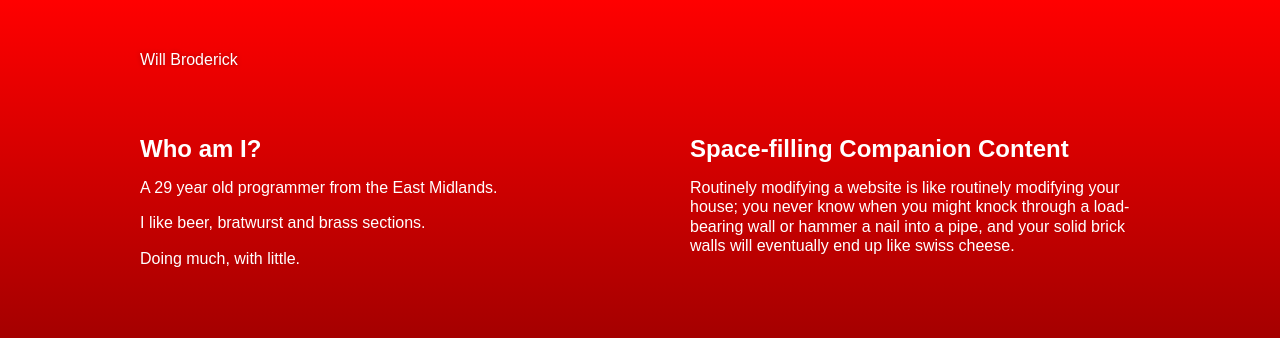
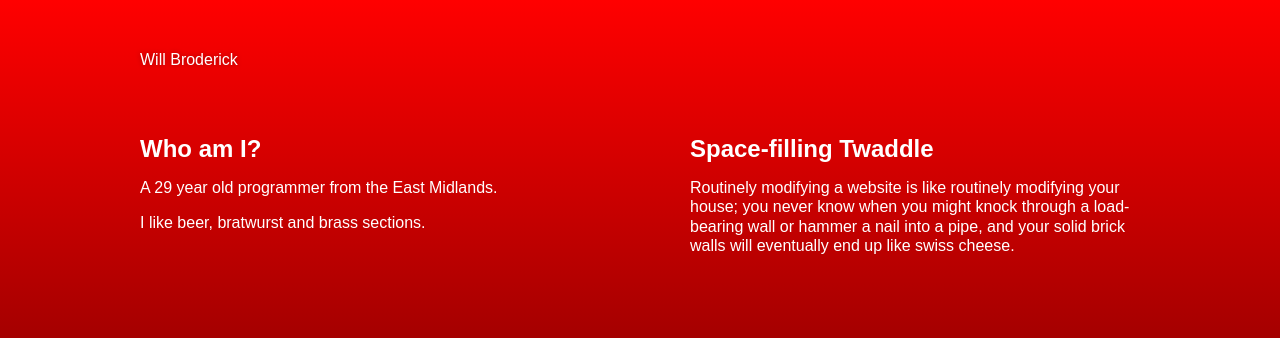
Before and after one commit to willbroderick/willbroderick.github.io, a plain HTML site: page index.html in a window 1280 px wide. Drawn offline with Linux system fonts and the light colour scheme; a script that the page names is missing.

Commit message:
Update index.html

```diff
--- a/index.html
+++ b/index.html
@@ -22,7 +22,6 @@
 			<h2>Who am I?</h2>
 			<p>A <span id="reality-check"></span> year old programmer from the East Midlands.</p>
 			<p>I like beer, bratwurst and brass sections.</p>
-			<p>Doing much, with little.</p>
 			<script>
 			var myAge = (new Date()).getYear() - (new Date('1985-01-21')).getYear(); //Ohnoes, my birthday, revealed to the world...
 			var span = document.getElementById('reality-check');
@@ -33,7 +32,7 @@
 			</script>
 		</div>
 		<div class="what-i-think">
-			<h2>Space-filling Companion Content</h2>
+			<h2>Space-filling Twaddle</h2>
 			<div class="thought">
 				<p>Routinely modifying a website is like routinely modifying your house;
 				you never know when you might knock through a load-bearing wall or hammer a nail into a pipe, and your solid brick walls will eventually end up like swiss cheese.</p>
```
